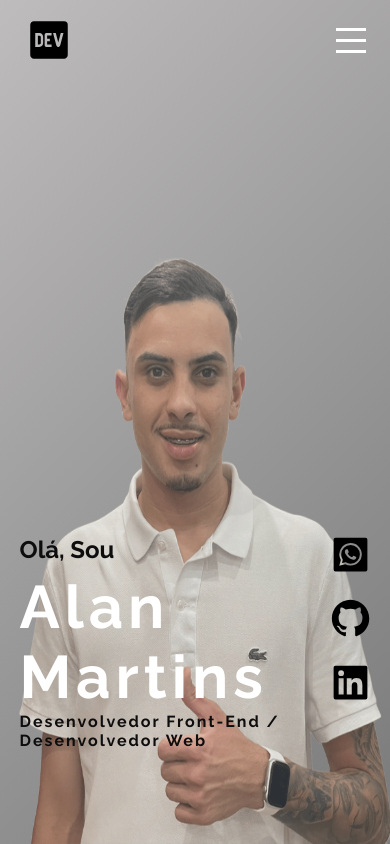
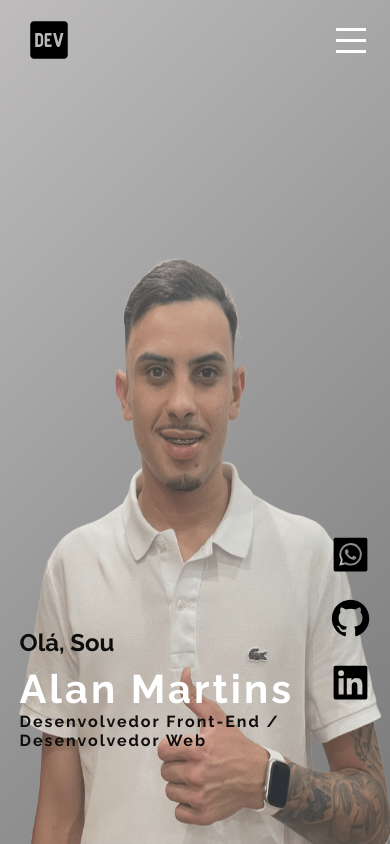
Before and after one commit to martinsalan2003/Portifolio-Alan, a React (Vite) app in the folder portifolioAlan/: page / in a window 390 px wide. Shown: the top 844 px of the page. Built offline with nearby package versions, Linux system fonts and the light colour scheme.

Commit message:
teste final

```diff
--- a/portifolioAlan/src/styles/components/sobre.sass
+++ b/portifolioAlan/src/styles/components/sobre.sass
@@ -110,9 +110,12 @@ section
                     cursor: default
 
             .nome
+
+                align-items: flex-start !important
                 margin:  0 !important
                 h2
-                    font-size:  1.5em !important !important
+                    letter-spacing: 3px !important
+                    font-size:  2.5em !important
                 p
                     letter-spacing: 2px !important
                     font-weight: bold
```
